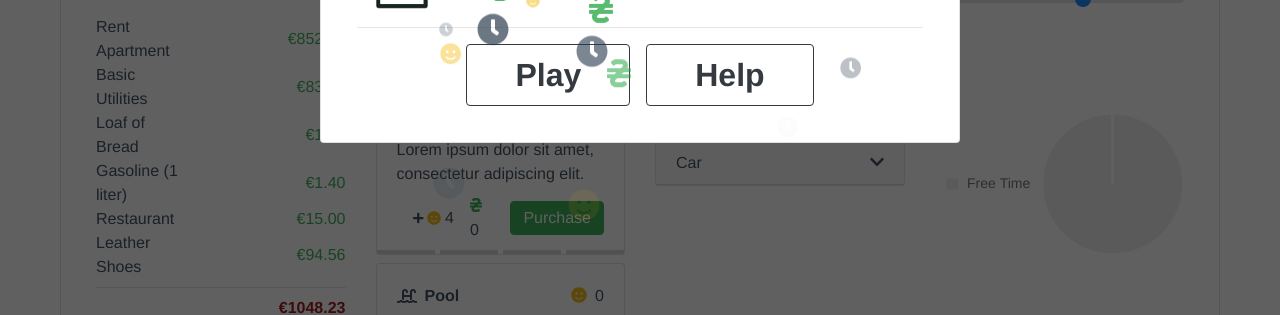
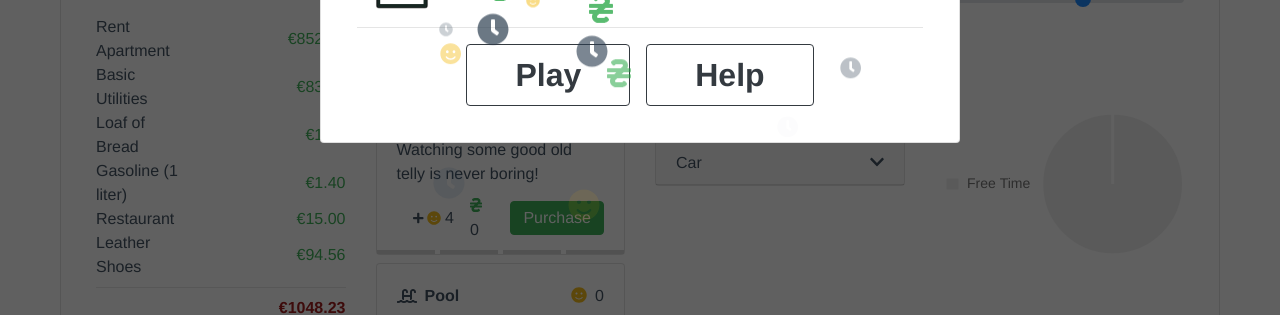
Before and after one commit to turbosheep44/web_data_mining, a Vue app: page / in a window 1280 px wide. Shown: the part 391-706 px from the top of the page. Built offline with nearby package versions, Linux system fonts and the light colour scheme; what vue-notification would draw is missing.

Commit message:
added messages

```diff
--- a/src/defaults.ts
+++ b/src/defaults.ts
@@ -52,7 +52,7 @@ export const PROPERTIES = [
 export const LUXURIES = [
   {
     name: 'Television',
-    description: 'Lorem ipsum dolor sit amet, consectetur adipiscing elit.',
+    description: 'Watching some good old telly is never boring!',
     tier: 0,
     baseHappiness: 5,
     currentHappiness: 0,
@@ -61,7 +61,7 @@ export const LUXURIES = [
   },
   {
     name: 'Pool',
-    description: 'Lorem ipsum dolor sit amet, consectetur adipiscing elit.',
+    description: "Who doesn't like to go swimming?",
     tier: 0,
     baseHappiness: 5,
     currentHappiness: 0,
@@ -70,7 +70,7 @@ export const LUXURIES = [
   },
   {
     name: 'Computer',
-    description: 'Lorem ipsum dolor sit amet, consectetur adipiscing elit.',
+    description: 'These days a personal computer is a necessity.',
     tier: 0,
     baseHappiness: 5,
     currentHappiness: 0,
@@ -79,7 +79,7 @@ export const LUXURIES = [
   },
   {
     name: 'Air Conditioning',
-    description: 'Lorem ipsum dolor sit amet, consectetur adipiscing elit.',
+    description: 'Nobody likes to feel colder or hotter than usual...',
     tier: 0,
     baseHappiness: 5,
     currentHappiness: 0,
@@ -88,7 +88,7 @@ export const LUXURIES = [
   },
   {
     name: 'Coffee Machine',
-    description: 'Lorem ipsum dolor sit amet, consectetur adipiscing elit.',
+    description: 'To better wake you up in the morning.',
     tier: 0,
     baseHappiness: 5,
     currentHappiness: 0,
```
